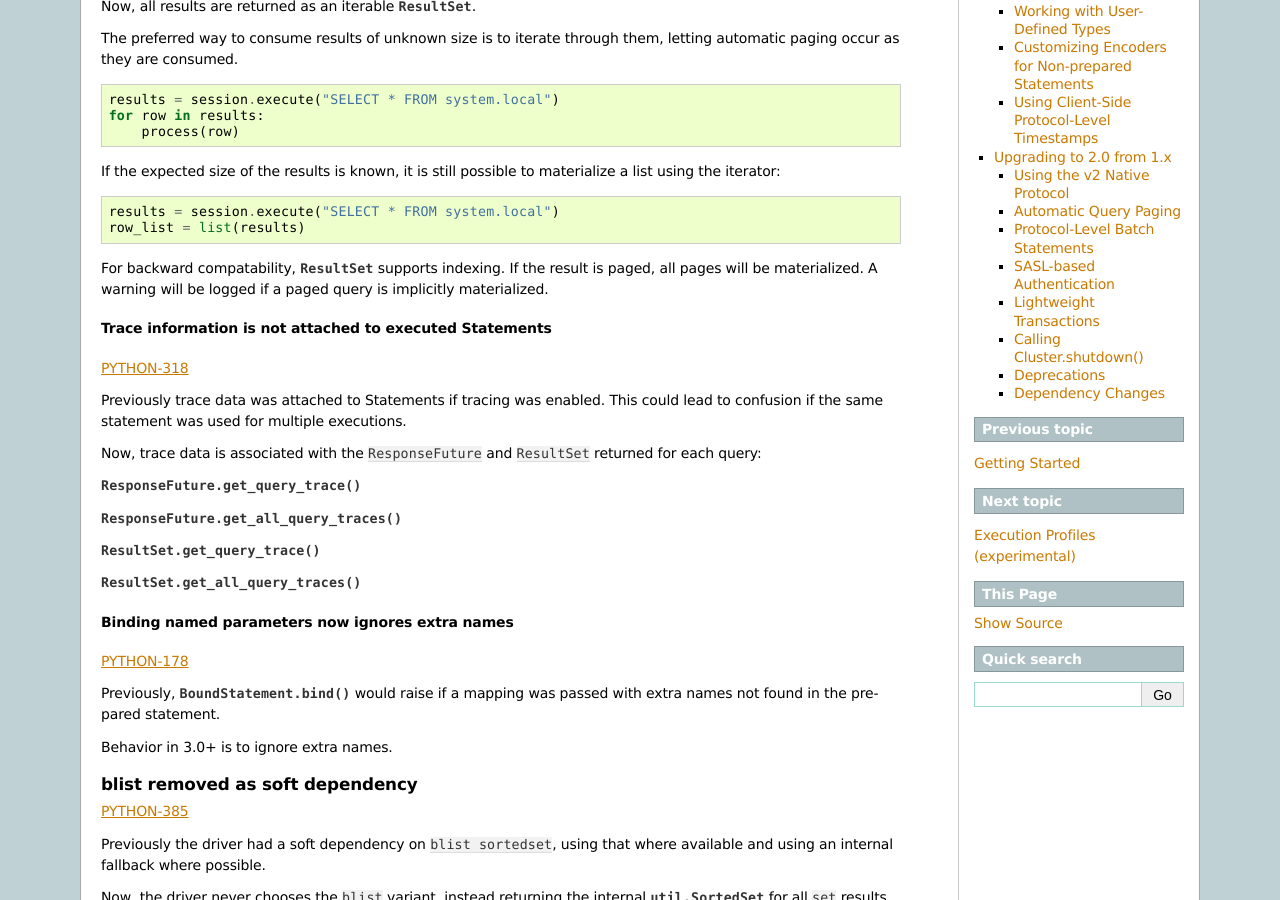
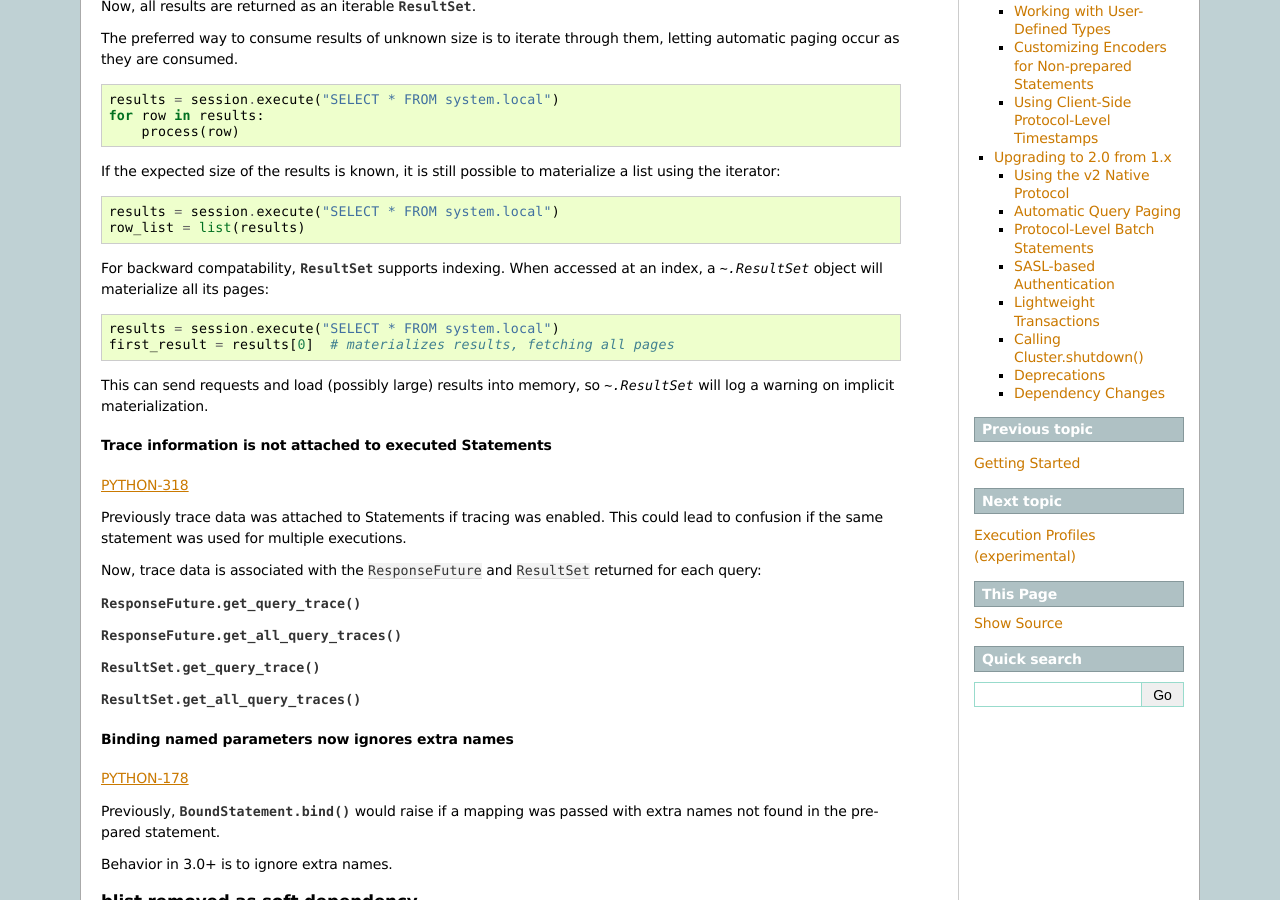
Before and after one commit to datastax/python-driver, a Sphinx documentation site: the page built from docs/upgrading.rst, in a window 1280 px wide and 900 px high, scrolled down 466 px. Built offline with Sphinx 7.4.7, drawn with Linux system fonts in a browser that asks for light colours; pages that are not in the unit, such as notebooks, are missing from menus.

Commit message:
flesh out ResultSet upgrade guide
PYTHON-464

```diff
--- a/docs/upgrading.rst
+++ b/docs/upgrading.rst
@@ -46,9 +46,16 @@ materialize a list using the iterator:
     results = session.execute("SELECT * FROM system.local")
     row_list = list(results)
 
-For backward compatability, :class:`~.ResultSet` supports indexing. If
-the result is paged, all pages will be materialized. A warning will
-be logged if a paged query is implicitly materialized.
+For backward compatability, :class:`~.ResultSet` supports indexing. When
+accessed at an index, a `~.ResultSet` object will materialize all its pages:
+
+.. code-block:: python
+
+    results = session.execute("SELECT * FROM system.local")
+    first_result = results[0]  # materializes results, fetching all pages
+
+This can send requests and load (possibly large) results into memory, so
+`~.ResultSet` will log a warning on implicit materialization.
 
 Trace information is not attached to executed Statements
 ~~~~~~~~~~~~~~~~~~~~~~~~~~~~~~~~~~~~~~~~~~~~~~~~~~~~~~~~
```
